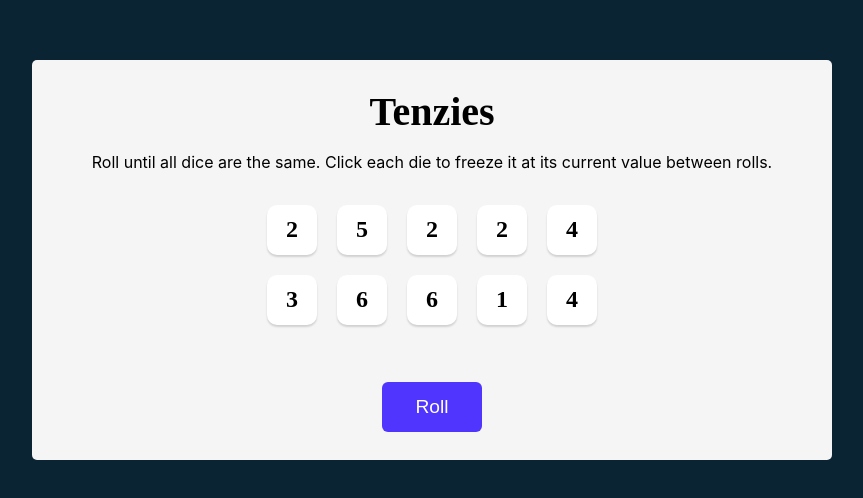
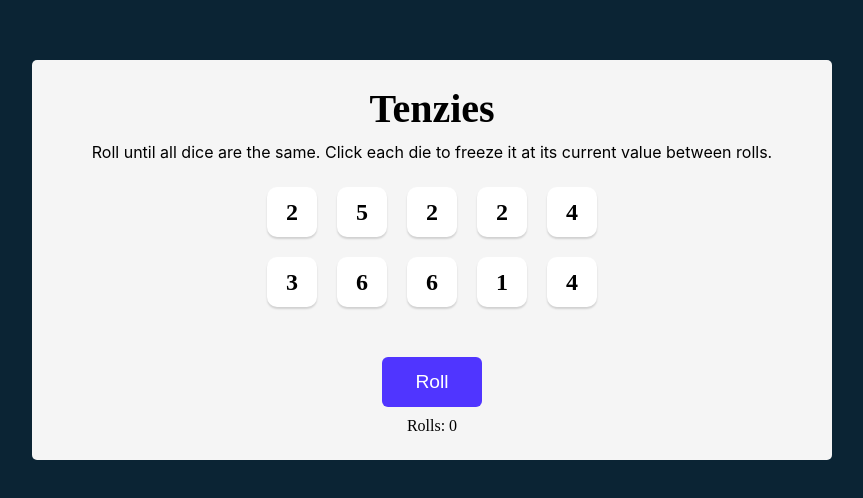
Before and after one commit to Pk9697/tenzies, a React (Vite) app: page / in a window 1280 px wide. Shown: the part 140-638 px from the top of the page, without its empty margins (208-1071 px from the left). Built offline with nearby package versions, Linux system fonts and the light colour scheme.

Commit message:
add functionality to count and display no. of rolls exhausted to win the game

```diff
--- a/src/App.jsx
+++ b/src/App.jsx
@@ -5,12 +5,11 @@ import Confetti from "react-confetti";
 
 function App() {
   /**
-   * Challenge: Allow the user to play a new game when the
-   * button is clicked and they've already won
+   * Challenge: Count the number of rolls and display it beside Roll
    */
   const [dice, setDice] = React.useState(allNewDice());
   const [tenzies, setTenzies] = React.useState(false);
-
+  const [countRolls, setCountRolls] = React.useState(0);
   React.useEffect(
     function () {
       const allHeld = dice.every((die) => die.isHeld);
@@ -50,9 +49,11 @@ function App() {
           return die.isHeld ? die : generateNewDie();
         })
       );
+      setCountRolls((prevCount) => prevCount + 1);
     } else {
       setTenzies(false);
       setDice(allNewDice());
+      setCountRolls(0);
     }
   }
 
@@ -86,6 +87,7 @@ function App() {
         <button className="roll-dice" onClick={rollDice}>
           {tenzies ? "New Game" : "Roll"}
         </button>
+        <div className="count-rolls">Rolls: {countRolls}</div>
       </div>
     </div>
   );
```
